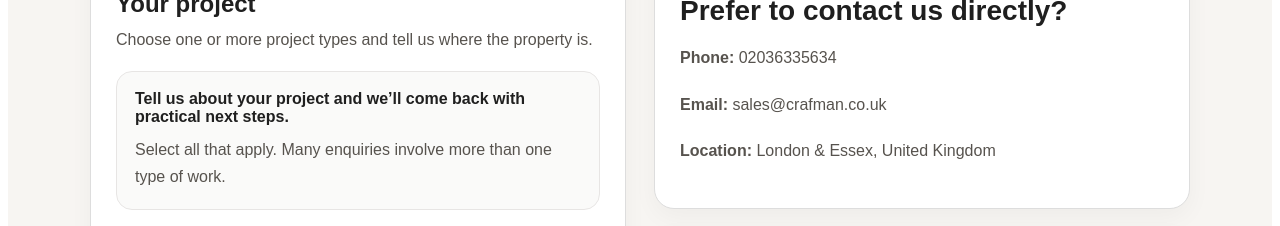
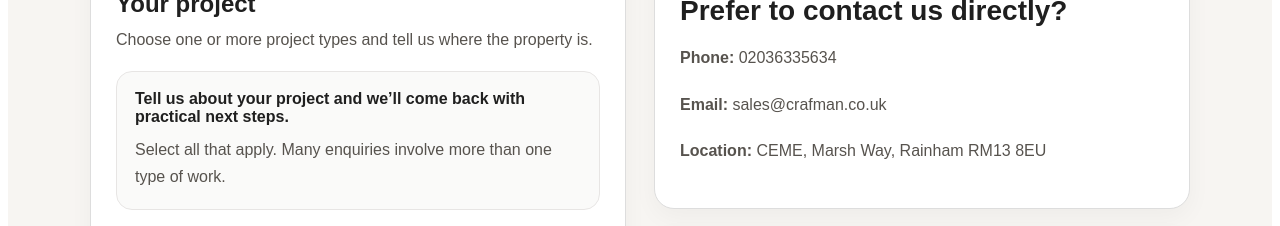
Before and after one commit to brigenujkaj/crafmanwebiste, a React (Vite) app: page /contact in a window 1280 px wide. Shown: the part 1040-1266 px from the top of the page. Built offline with nearby package versions, Linux system fonts and the light colour scheme.

Commit message:
address update

```diff
--- a/src/pages/Contact.jsx
+++ b/src/pages/Contact.jsx
@@ -163,7 +163,7 @@
     <div style={{ color: "#57534e", lineHeight: "1.9" }}>
         <p><strong>Phone:</strong> 02036335634</p>
         <p><strong>Email:</strong> sales@crafman.co.uk</p> {/* Updated to sales@ */}
-        <p><strong>Location:</strong> London & Essex, United Kingdom</p>
+        <p><strong>Location:</strong> CEME, Marsh Way, Rainham RM13 8EU</p>
     </div>
 </div>
 
```
